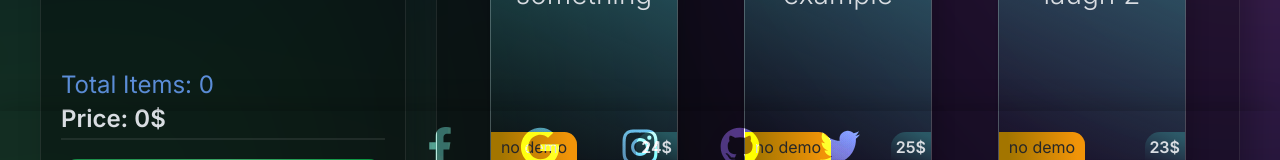
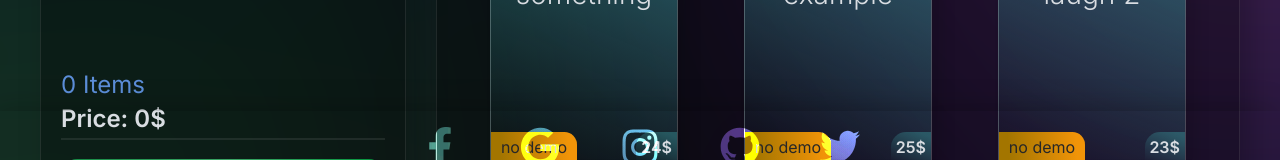
Before and after one commit to nejcintihar/projektna_naloga, a React (Vite) app: page /games in a window 1280 px wide. Shown: the part 623-783 px from the top of the page. Built offline with nearby package versions, Linux system fonts and the light colour scheme.

Commit message:
changed Items display

```diff
--- a/src/Components/Games.jsx
+++ b/src/Components/Games.jsx
@@ -50,7 +50,7 @@ export default function Games() {
                 <div className="checkout-list">
                     {basketItems}
                 </div>
-                <h1 className="total-items-style">Total Items: {totalItems.length}</h1>
+                <h1 className="total-items-style">{totalItems.length} Items</h1>
                 <h1 className="price-checkout">Price: {sum}$</h1>
                 <div className="place-order-button">Place your order</div>
             </div>
```
